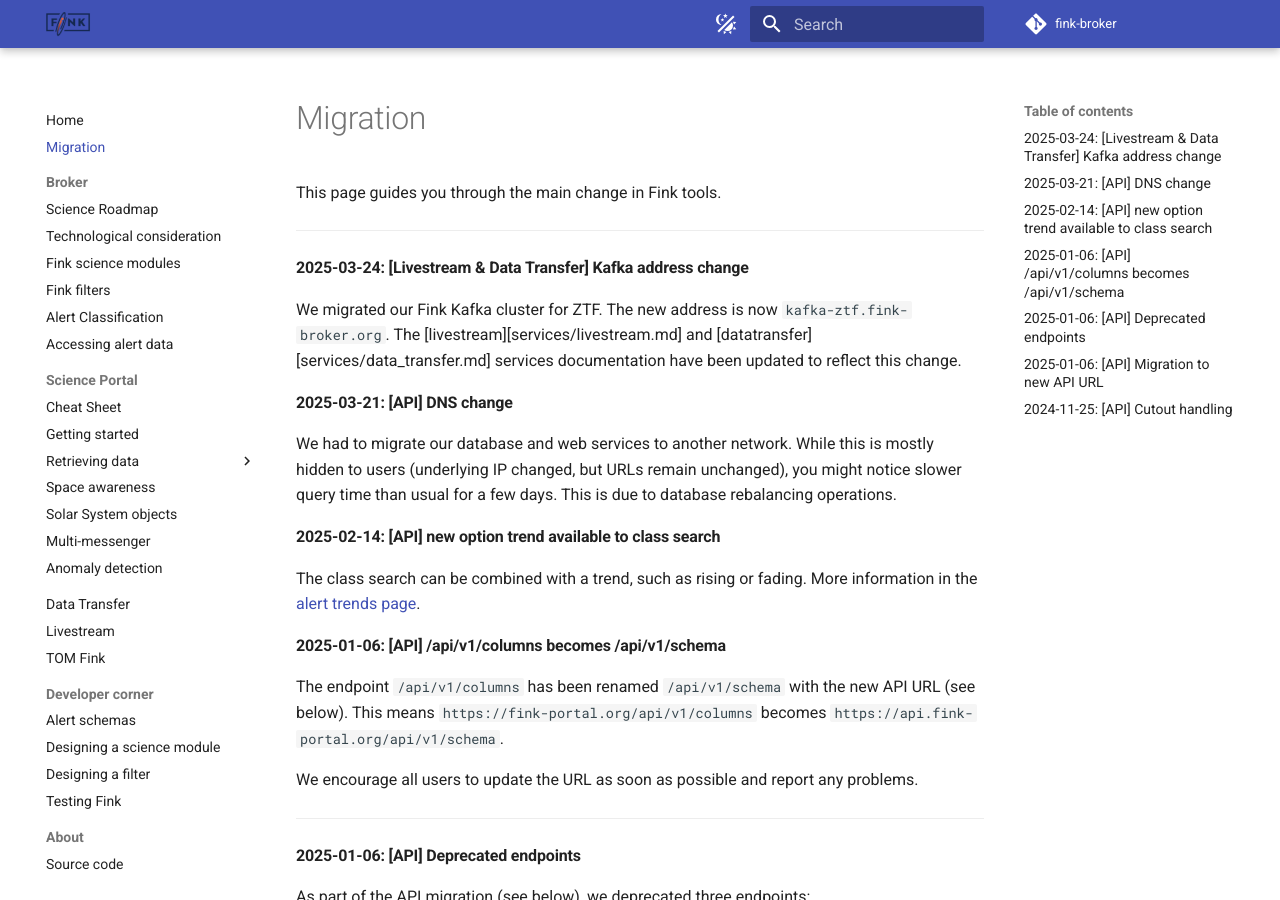
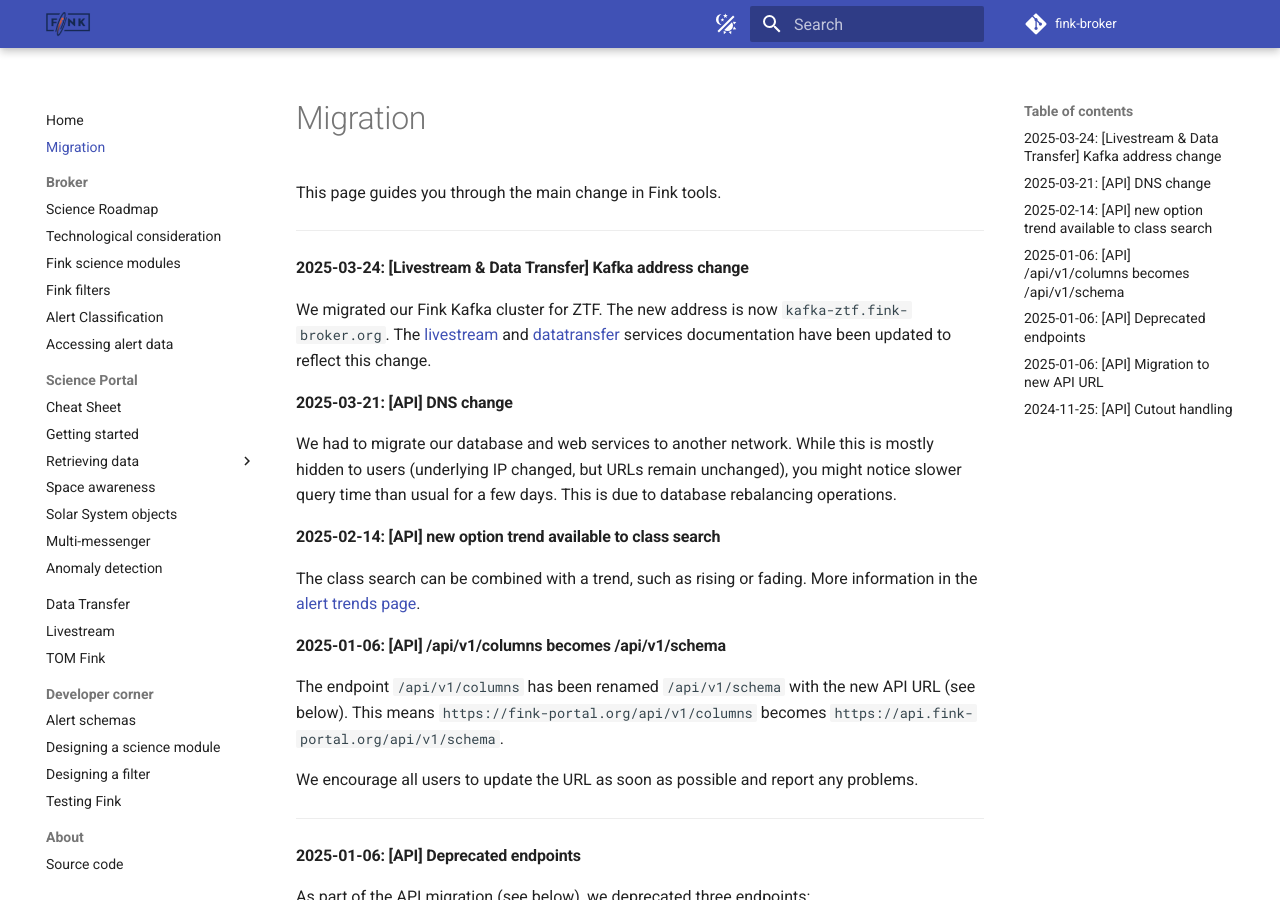
Before and after one commit to astrolabsoftware/fink, an MkDocs documentation site: the page built from docs/migration.md, in a window 1280 px wide and 900 px high. Built offline with MkDocs 1.6.1 and Material for MkDocs 9.7.7, drawn with Linux system fonts in a browser that asks for light colours; comment, search, counter and statistics services are not loaded.

Commit message:
Fix link

```diff
--- a/docs/migration.md
+++ b/docs/migration.md
@@ -6,7 +6,7 @@ This page guides you through the main change in Fink tools.
 
 #### 2025-03-24: [Livestream & Data Transfer] Kafka address change
 
-We migrated our Fink Kafka cluster for ZTF. The new address is now `kafka-ztf.fink-broker.org`. The [livestream][services/livestream.md] and [datatransfer][services/data_transfer.md] services documentation have been updated to reflect this change.
+We migrated our Fink Kafka cluster for ZTF. The new address is now `kafka-ztf.fink-broker.org`. The [livestream](services/livestream.md) and [datatransfer](services/data_transfer.md) services documentation have been updated to reflect this change.
 
 #### 2025-03-21: [API] DNS change
 
```
